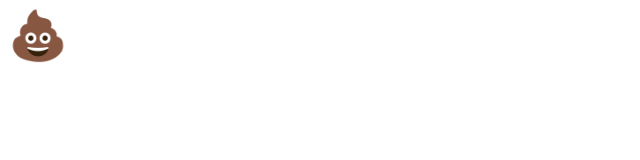
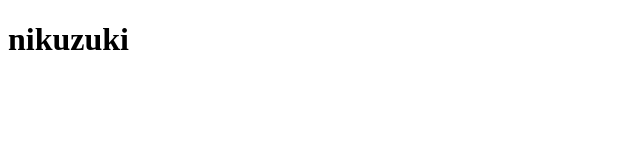
Before and after one commit to nikuzuki/nikuzuki.github.io, a plain HTML site: page index.html in a window 1280 px wide. Shown: the whole page, without its empty margins (0-640 px from the left). Drawn offline with Linux system fonts and the light colour scheme.

Commit message:
update index.html
うんこの削除

```diff
--- a/index.html
+++ b/index.html
@@ -4,5 +4,5 @@
   <title>About Nikuzuki</title>
 </head>
 <body>
-  <font size='7'>💩</font>
+  <h1>nikuzuki</h1>
 </body>
```
